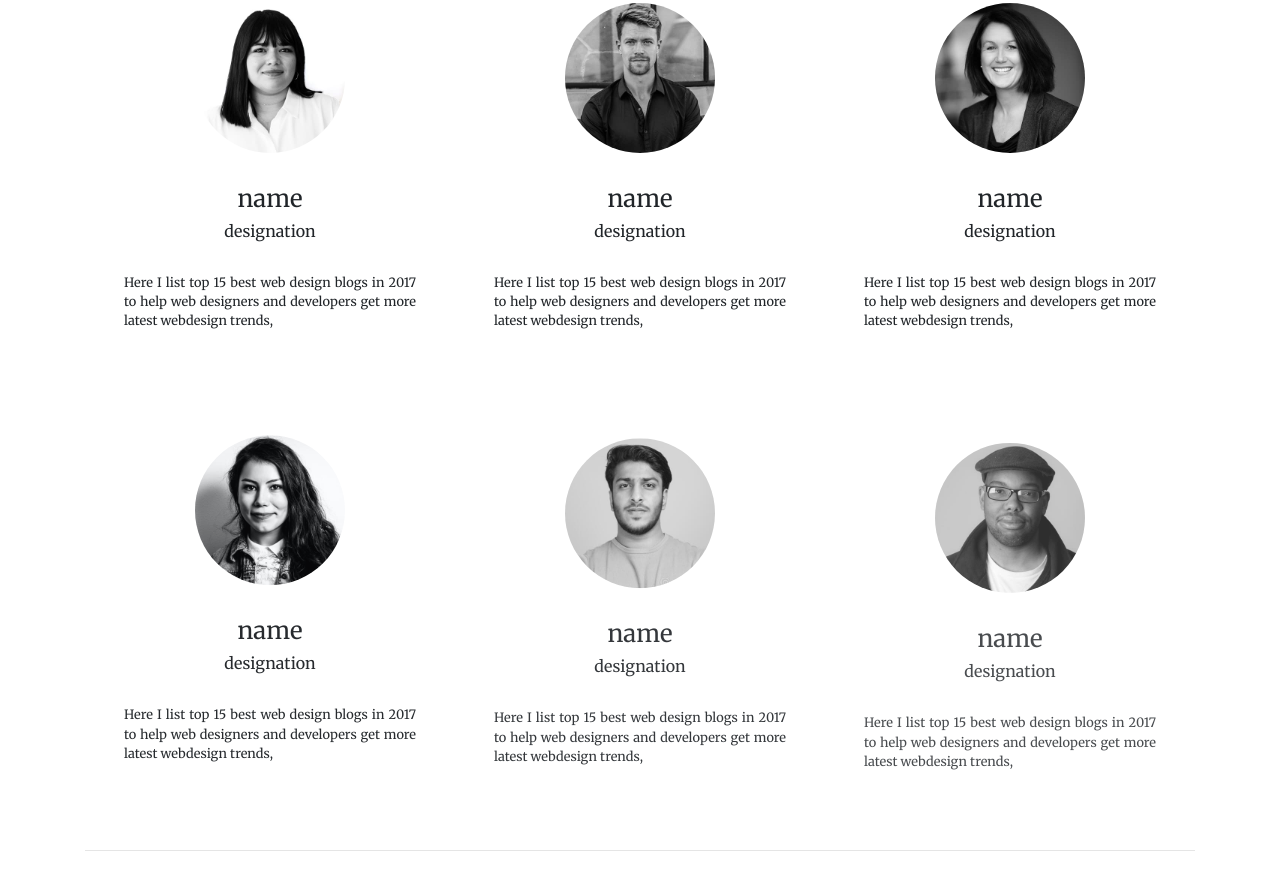
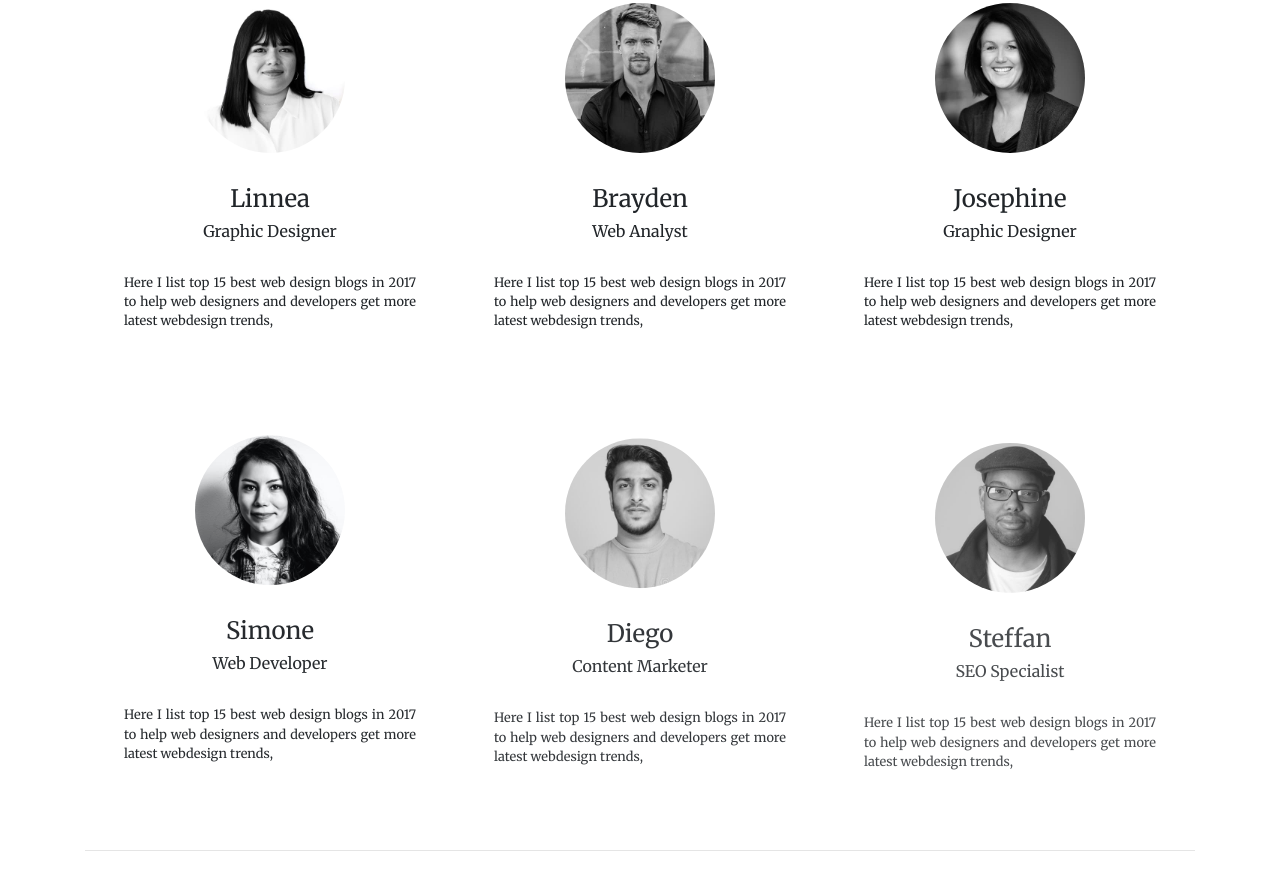
Before and after one commit to sanketchouhan/digital-agency, a plain HTML site: page our-team.html in a window 1280 px wide. Shown: the part 682-1560 px from the top of the page. Drawn offline with nearby package versions, Linux system fonts and the light colour scheme.

Commit message:
team names

```diff
--- a/our-team.html
+++ b/our-team.html
@@ -69,8 +69,8 @@
                         <i class="fab fa-instagram"></i>
                     </div>
                 </div>
-                <h4>name</h4>
-                <h6>designation</h6>
+                <h4>Linnea</h4>
+                <h6>Graphic Designer</h6>
                 <p> Here I list top 15 best web design blogs in 2017 to help web designers and developers get more
                     latest
                     webdesign trends,
@@ -85,8 +85,8 @@
                         <i class="fab fa-instagram"></i>
                     </div>
                 </div>
-                <h4>name</h4>
-                <h6>designation</h6>
+                <h4>Brayden</h4>
+                <h6>Web Analyst</h6>
                 <p> Here I list top 15 best web design blogs in 2017 to help web designers and developers get more
                     latest
                     webdesign trends,
@@ -101,8 +101,8 @@
                         <i class="fab fa-instagram"></i>
                     </div>
                 </div>
-                <h4>name</h4>
-                <h6>designation</h6>
+                <h4>Josephine</h4>
+                <h6>Graphic Designer</h6>
                 <p> Here I list top 15 best web design blogs in 2017 to help web designers and developers get more
                     latest
                     webdesign trends,
@@ -117,8 +117,8 @@
                         <i class="fab fa-instagram"></i>
                     </div>
                 </div>
-                <h4>name</h4>
-                <h6>designation</h6>
+                <h4>Simone</h4>
+                <h6>Web Developer</h6>
                 <p> Here I list top 15 best web design blogs in 2017 to help web designers and developers get more
                     latest
                     webdesign trends,
@@ -133,8 +133,8 @@
                         <i class="fab fa-instagram"></i>
                     </div>
                 </div>
-                <h4>name</h4>
-                <h6>designation</h6>
+                <h4>Diego</h4>
+                <h6>Content Marketer</h6>
                 <p> Here I list top 15 best web design blogs in 2017 to help web designers and developers get more
                     latest
                     webdesign trends,
@@ -149,8 +149,8 @@
                         <i class="fab fa-instagram"></i>
                     </div>
                 </div>
-                <h4>name</h4>
-                <h6>designation</h6>
+                <h4>Steffan</h4>
+                <h6>SEO Specialist</h6>
                 <p> Here I list top 15 best web design blogs in 2017 to help web designers and developers get more
                     latest
                     webdesign trends,
```
Also changed, not shown: index.html (+12 -12 lines), our-work.html (+1 -1 lines).
